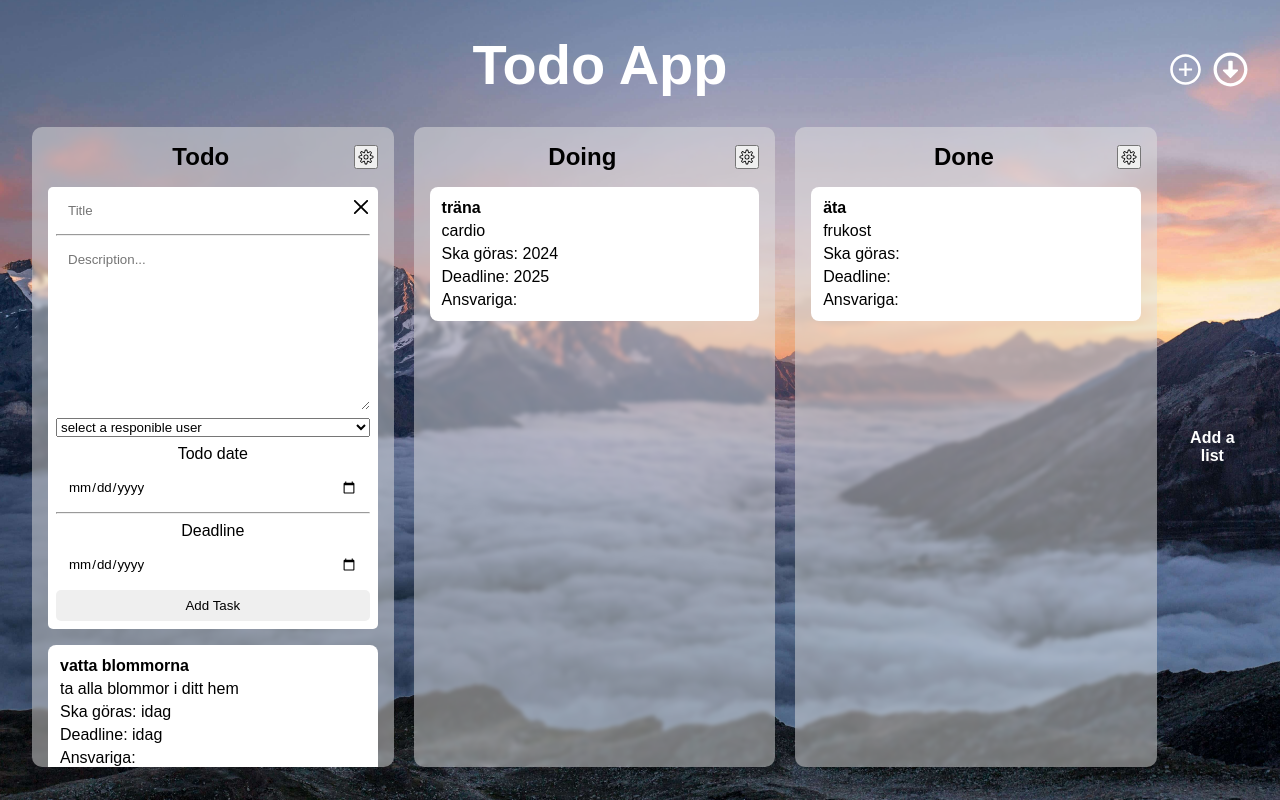
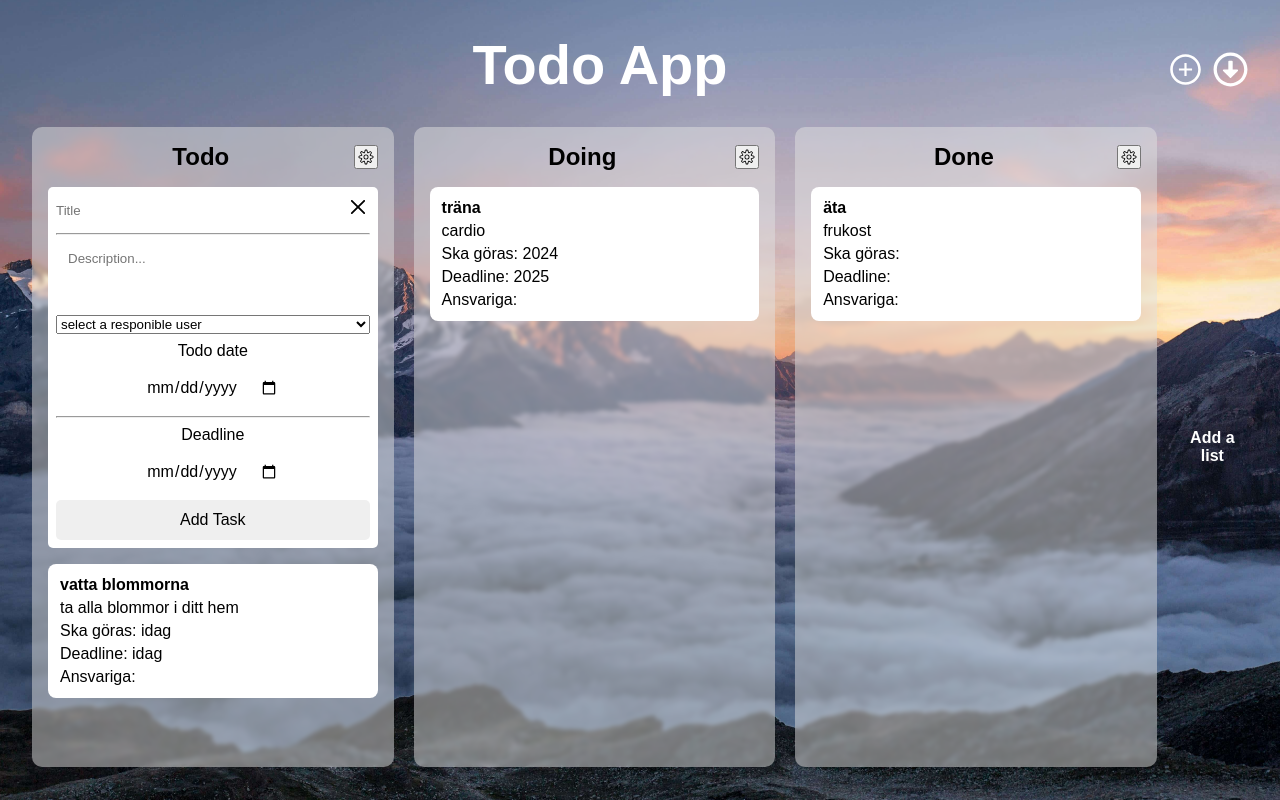
Before and after one commit to OscarDonald/Todo-App-Grupprojekt, a React (Vite) app: page / in a window 1280 px wide. Both pictures are taken after a click on the button "Add Task". Built offline with nearby package versions, Linux system fonts and the light colour scheme.

Commit message:
css for addtask modal

```diff
--- a/src/components/createTask/CreateTask.jsx
+++ b/src/components/createTask/CreateTask.jsx
@@ -19,7 +19,7 @@ export default function CreateTask() {
 
     const dispatch = useDispatch();
     const toDaysDate = new Date().toLocaleDateString();
-    const dateplusOneYear = new Date(new Date().setFullYear(new Date().getFullYear() + 1)).toLocaleDateString()
+    const dateplusOneYear = new Date(new Date().setFullYear(new Date().getFullYear() + 1)).toLocaleDateString();
 
     // adds all local states to 'newTask' object and dispatch it to 'taskSlice'
     const createTask = (e) => {
@@ -83,18 +83,20 @@ export default function CreateTask() {
             </div>
         ) : (
             <form className={styles.add__task__form} onSubmit={(e) => createTask(e)}>
-                <i className={styles.closeBtn__add__task__modal} onClick={() => setIsShowModal(false)} ><RxCross2 /></i>
+                <div className={styles.addtask__modal__header}>
                     <input
-                    className={styles.add__task}
+                        className={styles.add__task__title}
                         type="text"
                         value={taskTitle}
                         onChange={(e) => setTaskTitle(e.target.value)}
                         placeholder='Title'
                         required
                     />
+                    <i className={styles.closeBtn__add__task__modal} onClick={() => setIsShowModal(false)} ><RxCross2 /></i>
+                </div>
                 <hr />
                 <textarea
-                    className={styles.add__task}
+                    className={styles.add__task__description}
                     type="text"
                     value={taskDescription}
                     onChange={(e) => setTaskDescription(e.target.value)}
@@ -124,7 +126,7 @@ export default function CreateTask() {
                 <label htmlFor="todo-date">Todo date</label>
                 <input
                     id='todo-date'
-                    className={styles.add__task}
+                    className={styles.add__task__btn}
                     type="date"
                     value={doDate ? doDate : toDaysDate}
                     onChange={(e) => setDoDate(e.target.value)}
@@ -135,14 +137,14 @@ export default function CreateTask() {
                 <label htmlFor="deadline-input">Deadline</label>
                 <input
                     id='deadline-input'
-                    className={styles.add__task}
+                    className={styles.add__task__btn}
                     type="date"
                     value={deadline}
                     onChange={(e) => setDeadline(e.target.value)}
                     min={toDaysDate}
                     max={dateplusOneYear}
                 />
-                <button className={styles.add__task} type='submit'>Add Task</button>
+                <button className={styles.add__task__btn} type='submit'>Add Task</button>
             </form>
         )
     )
--- a/src/components/createTask/createTask.module.css
+++ b/src/components/createTask/createTask.module.css
@@ -1,7 +1,6 @@
 .add__task__container {
   display: flex;
   flex-direction: column;
-  gap: 5px;
 }
 
 .add__task__btn {
@@ -16,12 +15,6 @@
   gap: 10px;
 }
 
-.add__task {
-  padding: .5rem .75rem;
-  border-radius: 5px;
-  border: none;
-}
-
 .add__task__form {
   background-color: white;
   border-radius: 5px;
@@ -29,13 +22,35 @@
   flex-direction: column;
   padding: .5rem;
   gap: .5rem;
-  position: relative;
+}
+
+.addtask__modal__header {
+  display: flex;
+  justify-content: space-between;
+}
+
+.add__task__title {
+  width: 90%;
+  border: none;
 }
 
 .closeBtn__add__task__modal {
-  position: absolute;
-  right: 5px;
+  flex: end;
   font-size: 1.5rem;
+}
+
+.add__task__description {
+  height: 4rem;
+  resize: none;
+  padding: .5rem .75rem;
+  border-radius: 5px;
+  border: none;
+}
+
+.add__task__btn {
+  padding: .5rem .75rem;
+  border-radius: 5px;
+  border: none;
 }
 
 .closeBtn__add__task__modal:hover {
```
Lines whose indentation alone changed are shown as unchanged.
